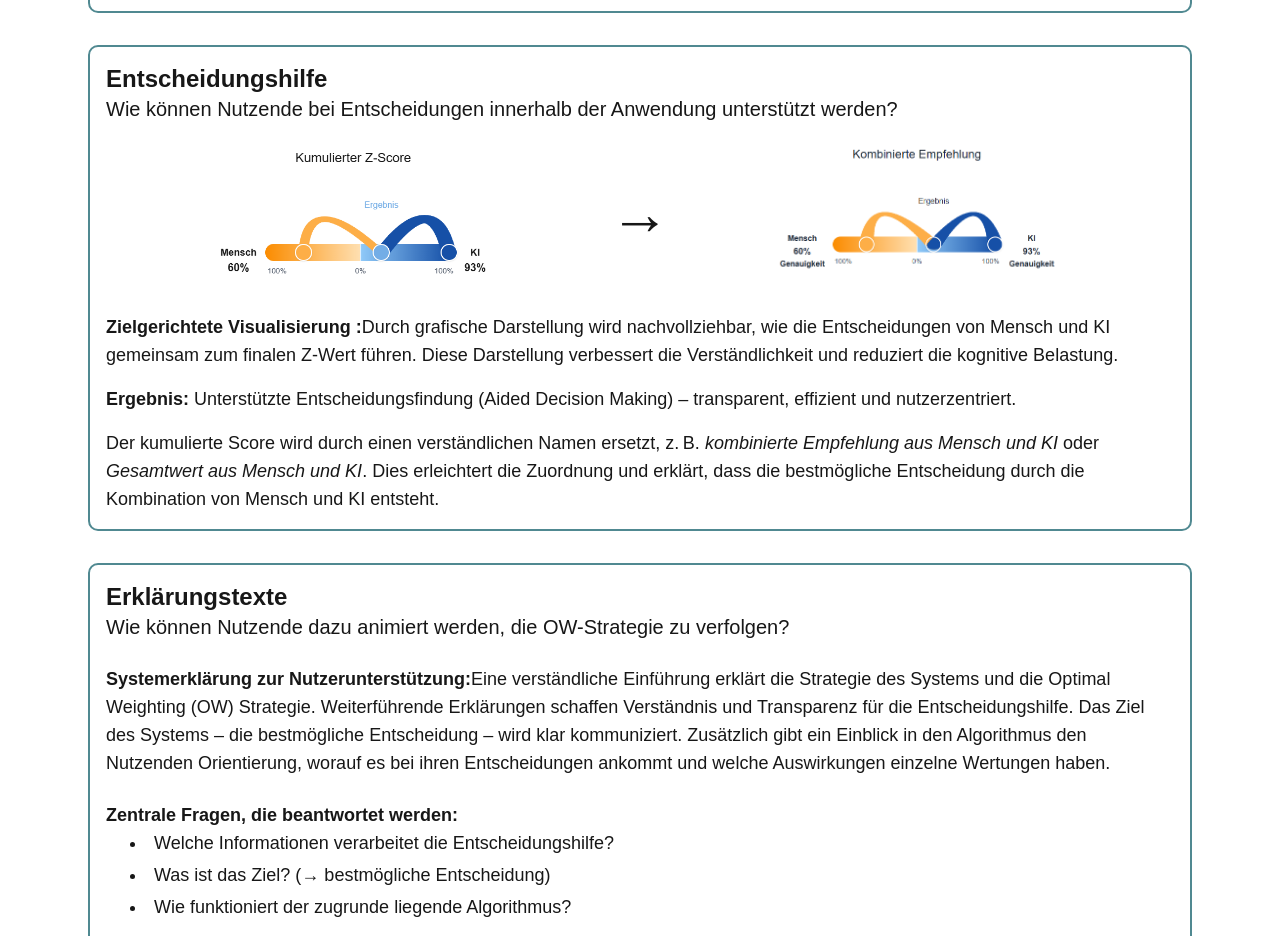
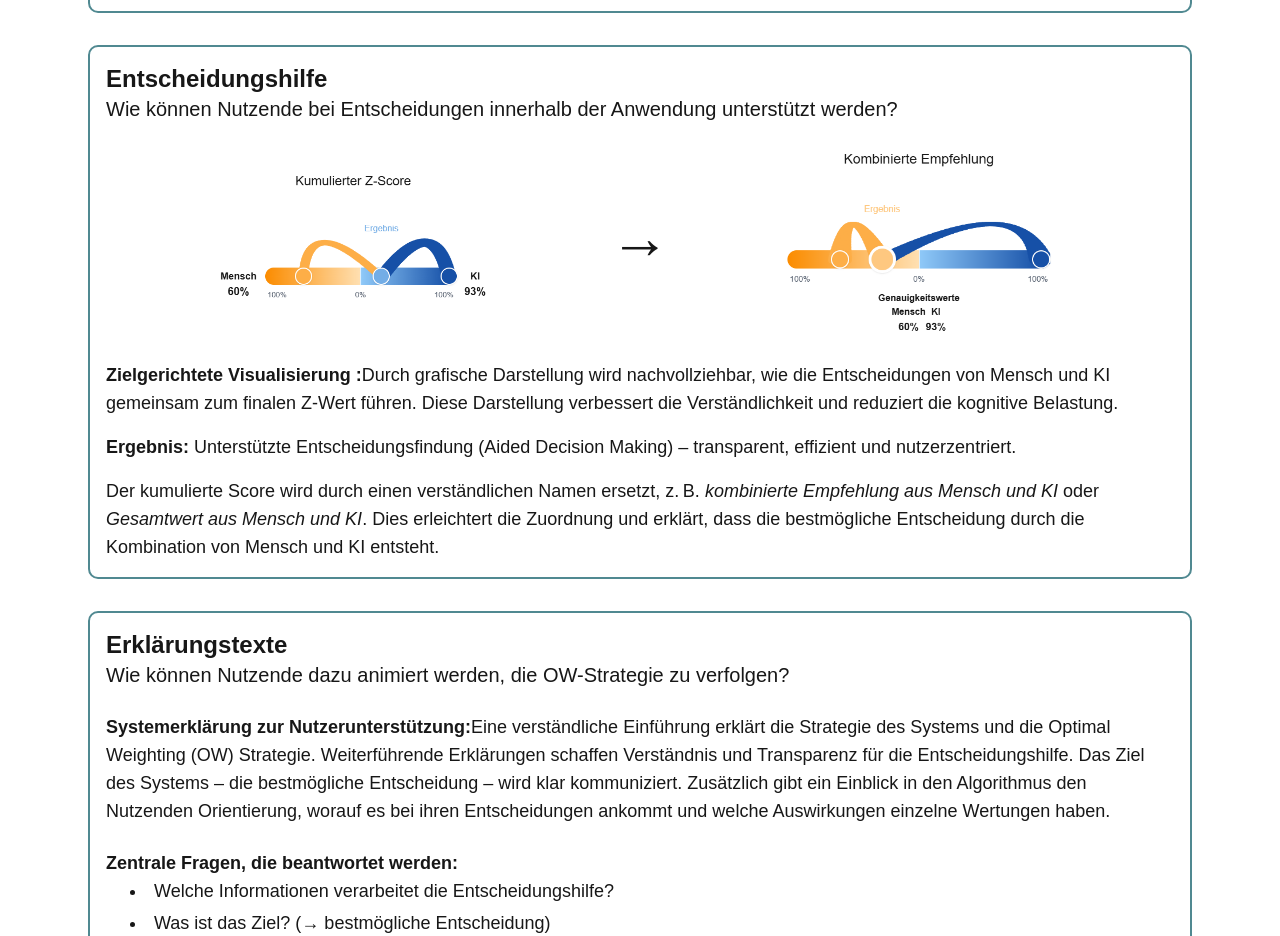
Before and after one commit to L0i0n0a/PsyKi, a Next.js app in the folder multarbeit/: page /details/design/3 in a window 1280 px wide. Shown: the part 4100-5036 px from the top of the page. Built offline with nearby package versions, Linux system fonts and the light colour scheme.

Commit message:
fix: added right image

```diff
--- a/multarbeit/src/app/details/design/3/page.tsx
+++ b/multarbeit/src/app/details/design/3/page.tsx
@@ -224,7 +224,7 @@ const DesignDecisionsPage3 = () => {
           <div className='flex items-center'>
             <Image className='imageCenter' src='/zscore.png' alt='Entscheidungshilfe Visualisierung' width={300} height={300} />
             <span className='text-6xl'>	&#8594;</span>
-            <Image className='imageCenter' src='/kombiniert2.png' alt='Entscheidungshilfe Visualisierung' width={300} height={300} />
+            <Image className='imageCenter' src='/kombiniert3.png' alt='Entscheidungshilfe Visualisierung' width={300} height={300} />
           </div>
 
           <p className='mt-6 text-lg'>
```
Also changed, not shown: multarbeit/public/kombiniert3.png (added).
